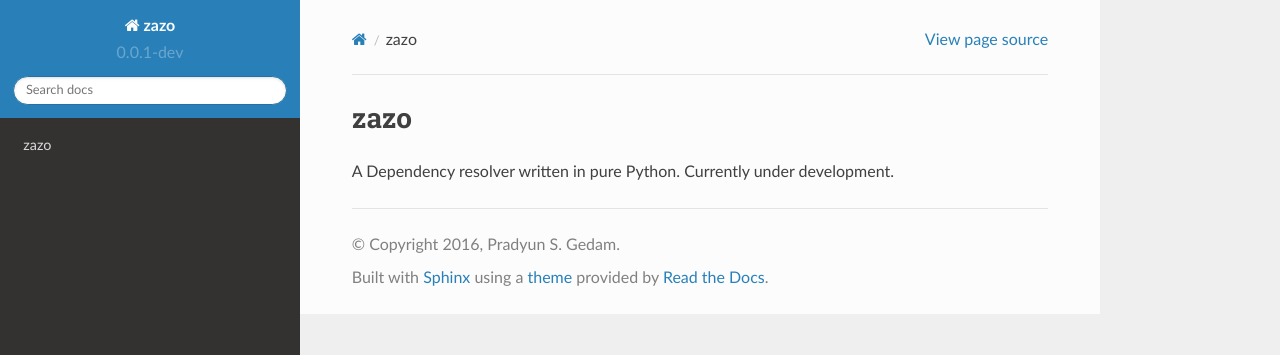
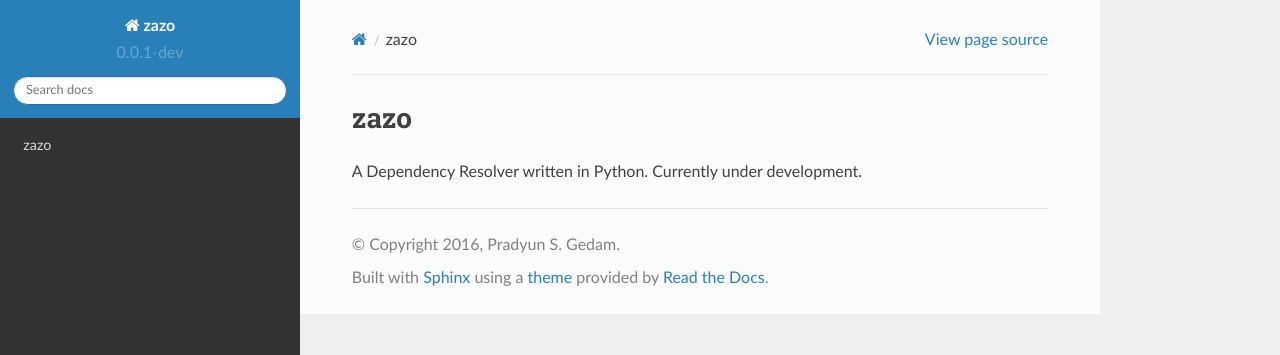
Before and after one commit to pradyunsg/zazo, a Sphinx documentation site: the page built from docs/source/index.rst, in a window 1280 px wide. Shown: the top 355 px of the page. Built offline with Sphinx 7.4.7 and the Read the Docs theme 2.0.0, drawn with Linux system fonts in a browser that asks for light colours.

Commit message:
:art: Nicer description

```diff
--- a/docs/source/conf.py
+++ b/docs/source/conf.py
@@ -162,7 +162,7 @@ texinfo_documents = [
         master_doc, 'zazo',
         u'zazo Documentation',
         author, 'zazo',
-        'A Dependency resolver written in pure Python',
+        'A Dependency Resolver written in Python',
         'Miscellaneous'
     ),
 ]
--- a/docs/source/index.rst
+++ b/docs/source/index.rst
@@ -1,7 +1,7 @@
 zazo
 ====
 
-A Dependency resolver written in pure Python. Currently under development.
+A Dependency Resolver written in Python. Currently under development.
 
 .. toctree::
    :maxdepth: 2
--- a/setup.py
+++ b/setup.py
@@ -29,7 +29,7 @@ setup(
     name="zazo",
     version=find_version("src", "zazo", "__init__.py"),
     url="http://zazo.readthedocs.io",
-    description="A Dependency resolver written in pure Python",
+    description="A Dependency Resolver written in Python",
     long_description=long_description,
     classifiers=[
         "License :: OSI Approved :: MIT License",
--- a/src/zazo/__init__.py
+++ b/src/zazo/__init__.py
@@ -1,4 +1,4 @@
-"""A Dependency resolver written in pure Python
+"""A Dependency Resolver written in Python
 """
 
 __version__ = "0.1.0.dev0"
```
Also changed, not shown: README.md (+1 -1 lines).
